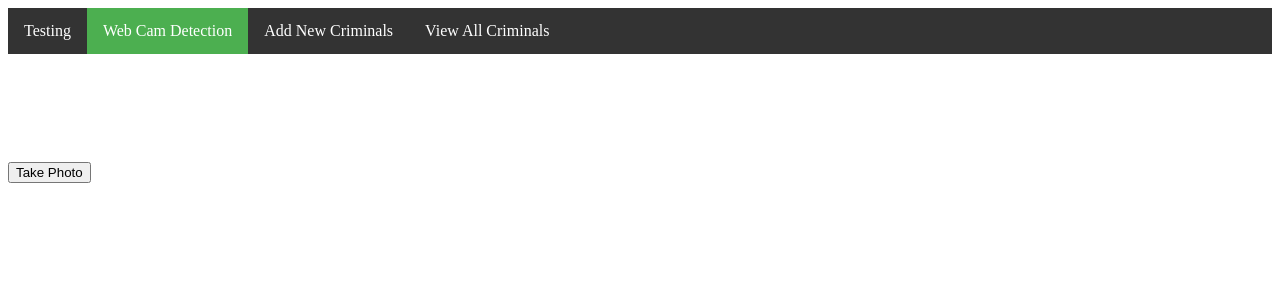
After one commit to SriHarshaNagulakonda/FaceRecognition, a Django app: page /cam/ in a window 1280 px wide. The commit adds this page. Shown: the top 300 px of the page. Run offline with Django 3.2, Linux system fonts and the light colour scheme.

Commit message:
front cam

```diff
--- a/mysite/user/templates/add.html
+++ b/mysite/user/templates/add.html
@@ -38,7 +38,7 @@ li a:hover:not(.active) {
 
             <ul id="nav">
                 <li><a  href="{% url 'user:index' %}">Testing</a></li>
-                <li><a href="#">Web Cam Detection</a></li>
+                <li><a href="{% url 'user:cam' %}">Web Cam Detection</a></li>
                 <li><a class="active"   href="#">Add New Criminals</a></li>
                 <li><a href="{% url 'user:all' %}">View All Criminals</a></li>
 
--- /dev/null
+++ b/mysite/user/templates/cam.html
@@ -0,0 +1,53 @@
+<!DOCTYPE html>
+<html lang="en">
+<head>
+    <meta charset="UTF-8">
+    <title>Test</title>
+    <style>
+        ul {
+  list-style-type: none;
+  margin: 0;
+  padding: 0;
+  overflow: hidden;
+  background-color: #333;
+}
+
+li {
+  float: left;
+}
+
+li a {
+  display: block;
+  color: white;
+  text-align: center;
+  padding: 14px 16px;
+  text-decoration: none;
+}
+
+li a:hover:not(.active) {
+  background-color: #111;
+}
+
+.active {
+  background-color: #4CAF50;
+}
+</style>
+</head>
+<body>
+
+            <ul id="nav">
+                <li><a  href="{% url 'user:index' %}">Testing</a></li>
+                <li><a class="active" href="#">Web Cam Detection</a></li>
+                <li><a href="{% url 'user:add' %}">Add New Criminals</a></li>
+                <li><a href="{% url 'user:all' %}">View All Criminals</a></li>
+            </ul>
+            <br><br><br><br><br><br>
+
+
+        <form method="post" enctype="multipart/form-data" action="{% url 'user:frontcam' %}">
+            {% csrf_token %}
+            <input type="submit" name="name" value="Take Photo">
+        </form>
+
+</body>
+</html>
--- a/mysite/user/urls.py
+++ b/mysite/user/urls.py
@@ -8,6 +8,8 @@ urlpatterns = [
     path('', views.index, name='index'),
     path('add/', views.add, name='add'),
     path('all/',views.all,name='all'),
+    path('frontcam/',views.front_cam,name='frontcam'),
+    path('cam/',views.cam,name='cam')
 ]
 
 
--- a/mysite/user/views.py
+++ b/mysite/user/views.py
@@ -5,7 +5,7 @@ from os import listdir
 from os.path import isdir
 from PIL import Image
 from numpy import asarray, savez_compressed
-from matplotlib import pyplot as plt
+# from matplotlib import pyplot as plt
 from mtcnn.mtcnn import MTCNN
 import cv2
 from tensorflow.keras.models import load_model
@@ -47,10 +47,12 @@ def get_embedding(model, face_pixels):
     yhat = model.predict(samples)
     return yhat[0]
 
+def cam(request):
+    return  render(request,'cam.html')
 
 def compare(path):
     face = extract_face(path)
-    model = load_model('/home/ashok/PycharmProjects/face/mysite/facenet.h5')
+    model = load_model('/home/harsha/Downloads/face/mysite/facenet.h5')
     y = get_embedding(model, face)
     m = 10 ** 5
     xyz = []
@@ -67,7 +69,13 @@ def compare(path):
         return j
     return "Not found"
 
-
+def front_cam(request):
+    cap = cv2.VideoCapture(0)
+    ret, frame = cap.read()
+    cv2.imwrite('harsha.png', frame)
+    x = compare('harsha.png')
+    return render(request, 'test.html', {"x": x,"cam":1})
+    # model=request.session["model"]
 
 
 def index(request):
@@ -77,7 +85,7 @@ def index(request):
         temp.photo=file
         temp.save()
         temp=Criminal.objects.get(name="temp")
-        path='/home/ashok/PycharmProjects/face/mysite/media/'+str(temp.photo)
+        path='/home/harsha/Downloads/face/mysite/media/'+str(temp.photo)
         x=compare(path)
         return render(request,'test.html',{"x":x})
 
@@ -96,8 +104,8 @@ def add(request):
         c.save()
         id=c.id
         c=Criminal.objects.get(id=id)
-        pixels = extract_face('/home/ashok/PycharmProjects/face/mysite/media/'+str(c.photo))
-        model = load_model('/home/ashok/PycharmProjects/face/mysite/facenet.h5')
+        pixels = extract_face('/home/harsha/Downloads/face/mysite/media/'+str(c.photo))
+        model = load_model('/home/harsha/Downloads/face/mysite/facenet.h5')
         temp=get_embedding(model,pixels)
         c.embedding=",".join(map(str,temp))
         c.save()
@@ -108,6 +116,6 @@ def all(request):
     x=[]
     for i in y:
         if i.name!="temp":
-            #i.photo="/home/ashok/PycharmProjects/face/mysite/"+str(i.photo)
+            #i.photo="/home/harsha/Downloads/face/mysite/"+str(i.photo)
             x.append(i)
     return render(request,'all.html',{'x':x})
```
Also changed, not shown: mysite/user/templates/test.html (+9 -3 lines), mysite/db.sqlite3, mysite/harsha.png (added), mysite/media/photos/4_WIWEULk.jpeg (added), mysite/media/photos/75.jpeg (added), mysite/media/photos/76.jpeg (added), mysite/media/photos/76_1KEmpf0.jpeg (added), mysite/media/photos/76_46gF3p8.jpeg (added), mysite/media/photos/76_89PQi4L.jpeg (added), mysite/media/photos/76_jeVlz88.jpeg (added), mysite/media/photos/76_nvOvzsj.jpeg (added), mysite/media/photos/95.jpeg (added), mysite/media/photos/95_XayL10N.jpeg (added), mysite/media/photos/95_Y6SQEPE.jpeg (added), 1 more files.
